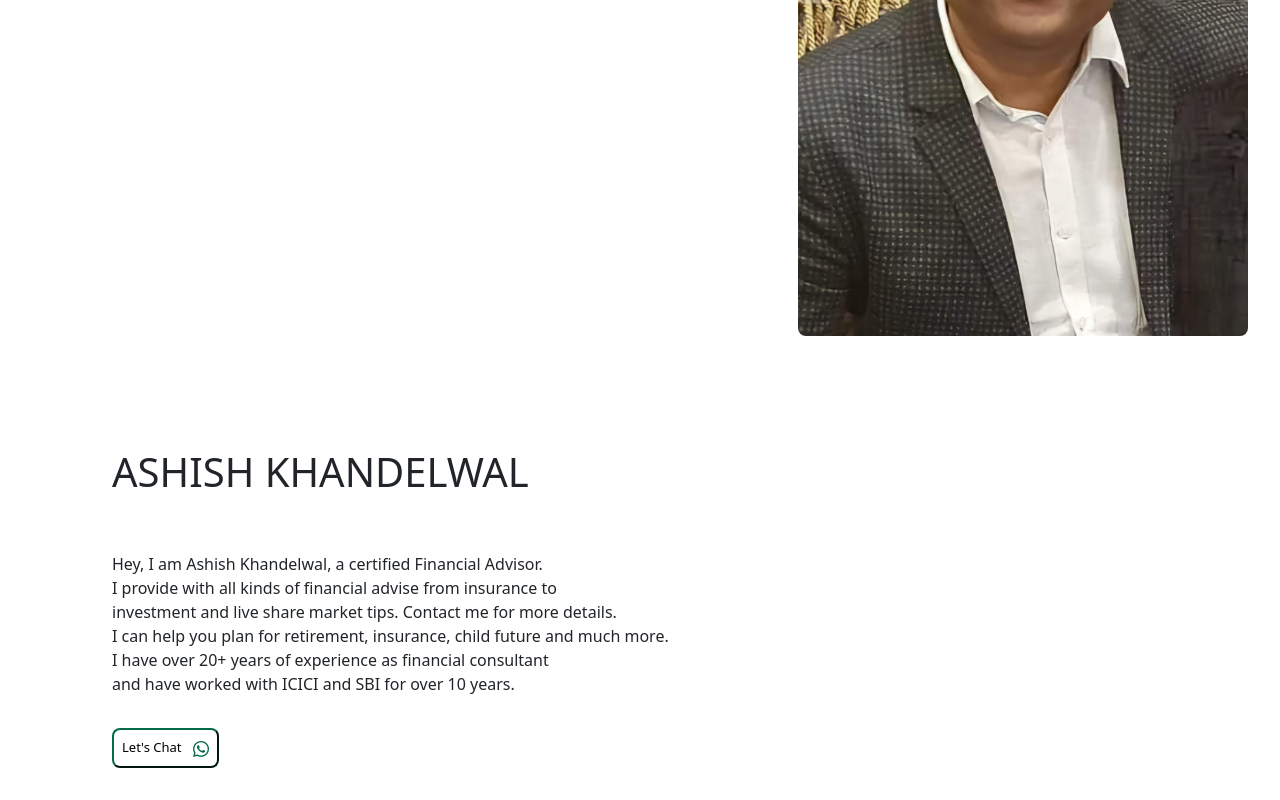
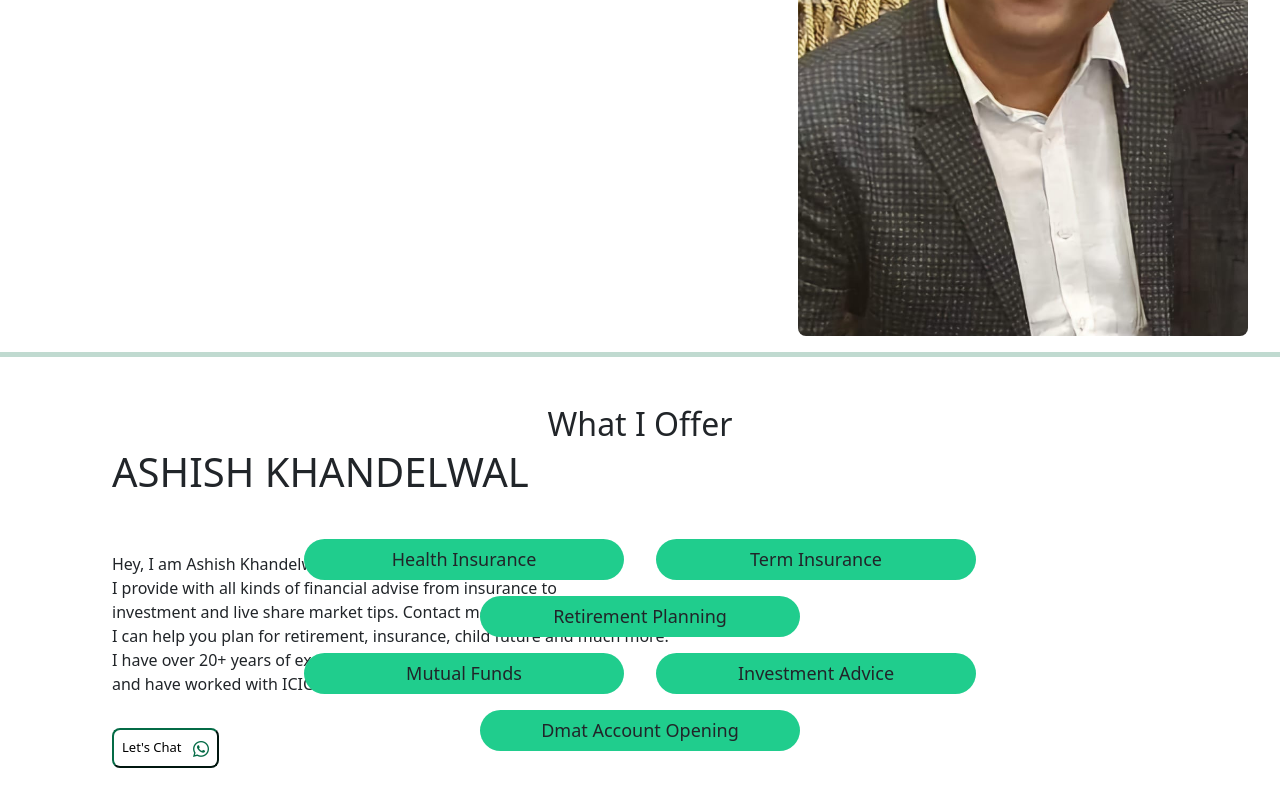
Before and after one commit to ashk29/ashk-financial-consultant, a React (Create React App) app: page /#/ in a window 1280 px wide. Shown: the part 410-1210 px from the top of the page. Built offline with nearby package versions, Linux system fonts and the light colour scheme.

Commit message:
added what I offer

```diff
--- a/src/App.js
+++ b/src/App.js
@@ -1,12 +1,14 @@
 import './App.css';
 import Navbar from './components/Navbar';
 import IntroPage from './components/IntroPage';
+import OfferPage from './components/OfferPage';
 
 function App() {
   return (
     <>
     <Navbar />
       <IntroPage />
+      <OfferPage/>
       </>
   );
 }
--- a/src/components/IntroPage.css
+++ b/src/components/IntroPage.css
@@ -1,5 +1,6 @@
 .intro-container{
     margin-top: 6rem;
+    height: 650px;
 }
 .profile-image{
     float: right;
--- a/src/components/Navbar.css
+++ b/src/components/Navbar.css
@@ -22,3 +22,5 @@
     font-weight:400;
     font-size: 20px;
 }
+
+/* color: #000; */
--- /dev/null
+++ b/src/components/OfferPage.css
@@ -0,0 +1,22 @@
+.offer-container{
+    display: flex;
+    justify-content: center;
+    gap: 2rem;
+    margin: 1rem;
+}
+
+hr {
+    border: none;
+    border-top: 5px solid #046b46;
+    width: 100%;
+    /* height: 20px; */
+    /* color: #046b46; */
+    /* margin: 20px 0; */
+
+}
+h2{
+    margin-top: 2rem;
+    padding: 1rem;
+    text-align: center;
+    margin-bottom: 5rem;
+}
--- /dev/null
+++ b/src/components/OfferPage.js
@@ -0,0 +1,33 @@
+import React from "react";
+import "./OfferPage.css";
+import OfferBox from "./child_components/OfferBox";
+
+const offeringsText = [
+    "Health Insurance", "Term Insurance", "Retirement Planning",
+    "Mutual Funds", "Investment Advice", "Dmat Account Opening"
+]
+
+export default function OfferPage() {
+  return (
+    <>
+      <hr className="page-line"></hr>
+          <h2>What I Offer</h2>
+
+          <div className="offer-container">
+              <OfferBox className="offer-btn" offerText={offeringsText[0]} />
+              <OfferBox className="offer-btn" offerText={offeringsText[1]}/>
+          </div>
+          <div className="offer-container">
+              <OfferBox className="offer-btn" offerText={offeringsText[2]}/>
+          </div>
+          <div className="offer-container">
+              <OfferBox className="offer-btn" offerText={offeringsText[3]}/>
+              <OfferBox className="offer-btn" offerText={offeringsText[4]}/>
+          </div>
+          <div className="offer-container">
+              <OfferBox className="offer-btn" offerText={offeringsText[5]}/>
+          </div>
+
+    </>
+  );
+}
--- /dev/null
+++ b/src/components/child_components/OfferBox.css
@@ -0,0 +1,11 @@
+.btn{
+    border-radius: 5rem;
+    width: 20rem;
+    background-color: #20cd8d;
+    text-align: center;
+    font-size: large;
+    font-weight: 500;
+}
+.btn:hover{
+    background-color: #20cd8d;
+}
--- /dev/null
+++ b/src/components/child_components/OfferBox.js
@@ -0,0 +1,12 @@
+import React from "react";
+import './OfferBox.css';
+
+const OfferBox=({ offerText})=> {
+    return (
+        <button className="btn">
+        {offerText}
+        </button>
+    )
+}
+
+export default OfferBox;
```
